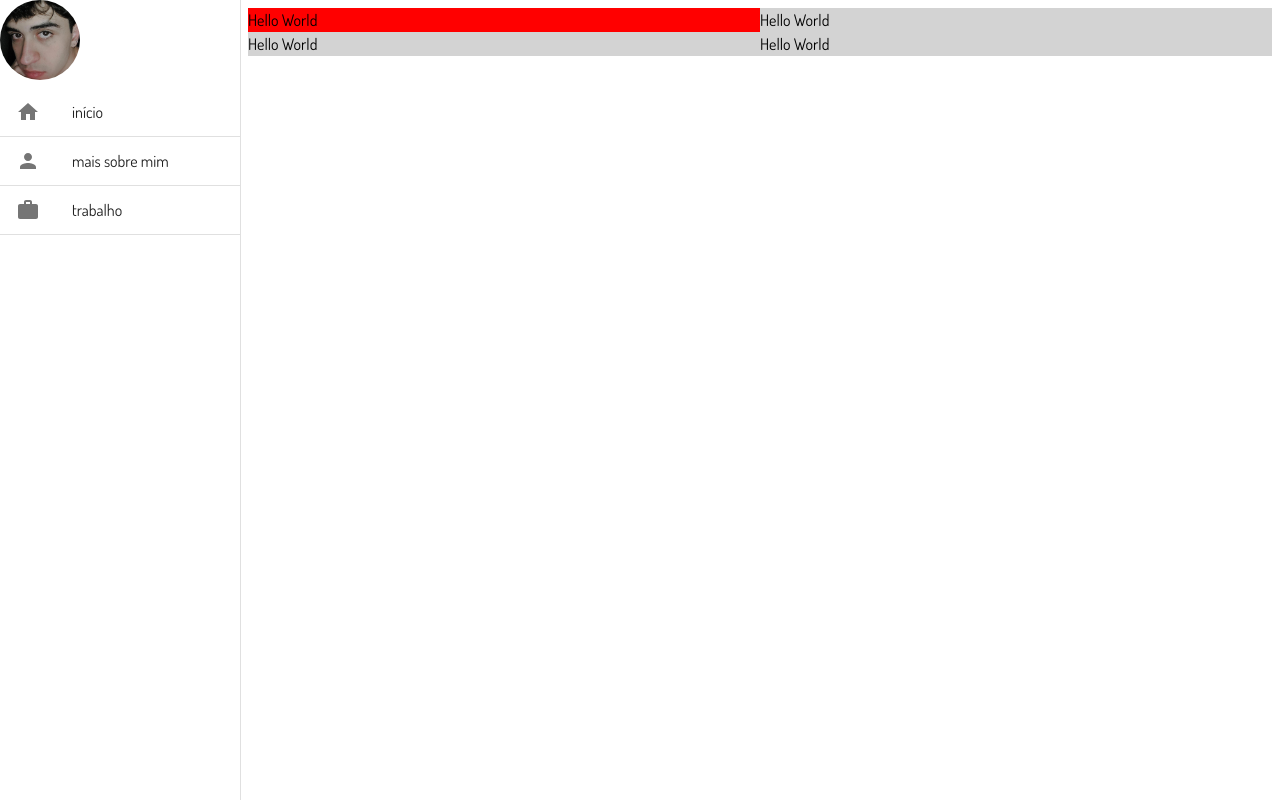
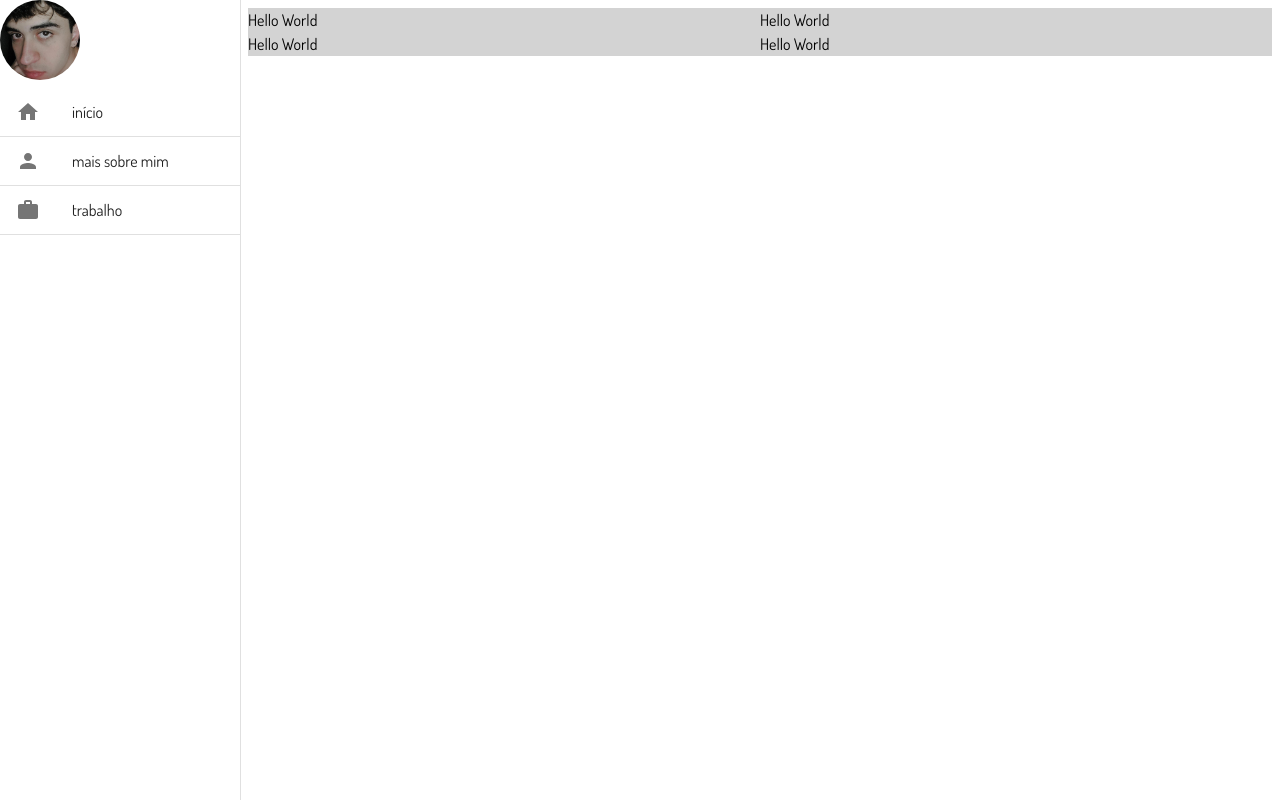
Before and after one commit to Ltheus/personal-blog, a React (Create React App) app: page / in a window 1280 px wide. Built offline with nearby package versions, Linux system fonts and the light colour scheme.

Commit message:
Created home page and refactored routes

```diff
--- a/src/App.tsx
+++ b/src/App.tsx
@@ -1,38 +1,31 @@
 import "./App.css";
+import Home from "./pages/Home";
+import About from "./pages/About";
+import { BrowserRouter as Router, Route, Switch } from "react-router-dom";
 import { Layout } from "./components/Layout/Layout";
-import { Grid, Typography, makeStyles } from "@material-ui/core";
-// import { PokeAPICard } from "./components/PokeAPICard/PokeAPICard";
 
 //!rafc -> const component snippet
 
-const useStyles = makeStyles({
-  text : {
-    background: "red"
-  }
-})
-
 function App() {
-  const classes = useStyles();
-
   return (
     <div>
-      {/* <PokeAPICard/> */}
-      <Layout>
-        <Grid container>
-          <Grid item xs={12} md={6}>
-            <Typography className={classes.text}>Hello World</Typography>
-          </Grid>
-          <Grid item xs={12} md={6}>
-            <Typography>Hello World</Typography>
-          </Grid>
-          <Grid item xs={12} md={6}>
-            <Typography>Hello World</Typography>
-          </Grid>
-          <Grid item xs={12} md={6}>
-            <Typography>Hello World</Typography>
-          </Grid>
-        </Grid>
-      </Layout>
+      <Router>
+        <Switch>
+          <Route path="/">
+            <Layout>
+              <Home />
+            </Layout>
+          </Route>
+          <Route path="/about">
+            <Layout>
+              <About />
+            </Layout>
+          </Route>
+          {/*<Route path="/work">
+            <Work />
+          </Route> */}
+        </Switch>
+      </Router>
     </div>
   );
 }
--- a/src/components/Layout/Layout.tsx
+++ b/src/components/Layout/Layout.tsx
@@ -46,7 +46,7 @@ export const Layout = ({ children }: any) => {
     {
       text: "mais sobre mim",
       icon: <Person />,
-      path: "/about-me",
+      path: "/about",
     },
     {
       text: "trabalho",
@@ -70,7 +70,7 @@ export const Layout = ({ children }: any) => {
               button
               divider
               key={item.text}
-              onClick={() => history.push(item.path)}
+              onClick={() => {history.push(item.path)}}
             >
               <ListItemIcon>{item.icon}</ListItemIcon>
               <ListItemText primary={item.text} />
--- a/src/index.tsx
+++ b/src/index.tsx
@@ -3,7 +3,7 @@ import ReactDOM from "react-dom/client";
 import App from "./App";
 import "./index.css";
 import { ThemeProvider, createTheme } from "@material-ui/core";
-import { BrowserRouter as Router, Route, Switch } from "react-router-dom";
+import { Layout } from "./components/Layout/Layout";
 
 const theme = createTheme({
   typography: {
@@ -21,19 +21,7 @@ const root = ReactDOM.createRoot(
 root.render(
   <React.StrictMode>
     <ThemeProvider theme={theme}>
-      <Router>
-        <Switch>
-          <Route path="/">
-            <App />
-          </Route>
-          {/* <Route path="/about-me">
-            <About />
-          </Route>
-          <Route path="/work">
-            <Work />
-          </Route> */}
-        </Switch>
-      </Router>
+        <App />
     </ThemeProvider>
   </React.StrictMode>
 );
--- /dev/null
+++ b/src/pages/About.tsx
@@ -0,0 +1,22 @@
+import { Grid, Typography } from "@material-ui/core";
+
+export default function About() {
+  return (
+    <div>
+      <Grid container>
+        <Grid item xs={12} md={6}>
+          <Typography>Olá Mundo!</Typography>
+        </Grid>
+        <Grid item xs={12} md={6}>
+          <Typography>Olá Mundo!!</Typography>
+        </Grid>
+        <Grid item xs={12} md={6}>
+          <Typography>Olá Mundo!!</Typography>
+        </Grid>
+        <Grid item xs={12} md={6}>
+          <Typography>Olá Mundo!</Typography>
+        </Grid>
+      </Grid>
+    </div>
+  );
+};
--- /dev/null
+++ b/src/pages/Home.tsx
@@ -0,0 +1,24 @@
+import React from 'react'
+import { Grid, Typography } from '@material-ui/core';
+// import { PokeAPICard } from '../components/PokeAPICard/PokeAPICard';
+
+export default function Home() {
+  return (
+    <div>
+      <Grid container>
+        <Grid item xs={12} md={6}>
+          <Typography>Hello World</Typography>
+        </Grid>
+        <Grid item xs={12} md={6}>
+          <Typography>Hello World</Typography>
+        </Grid>
+        <Grid item xs={12} md={6}>
+          <Typography>Hello World</Typography>
+        </Grid>
+        <Grid item xs={12} md={6}>
+          <Typography>Hello World</Typography>
+        </Grid>
+      </Grid>
+    </div>
+  );
+}
```
